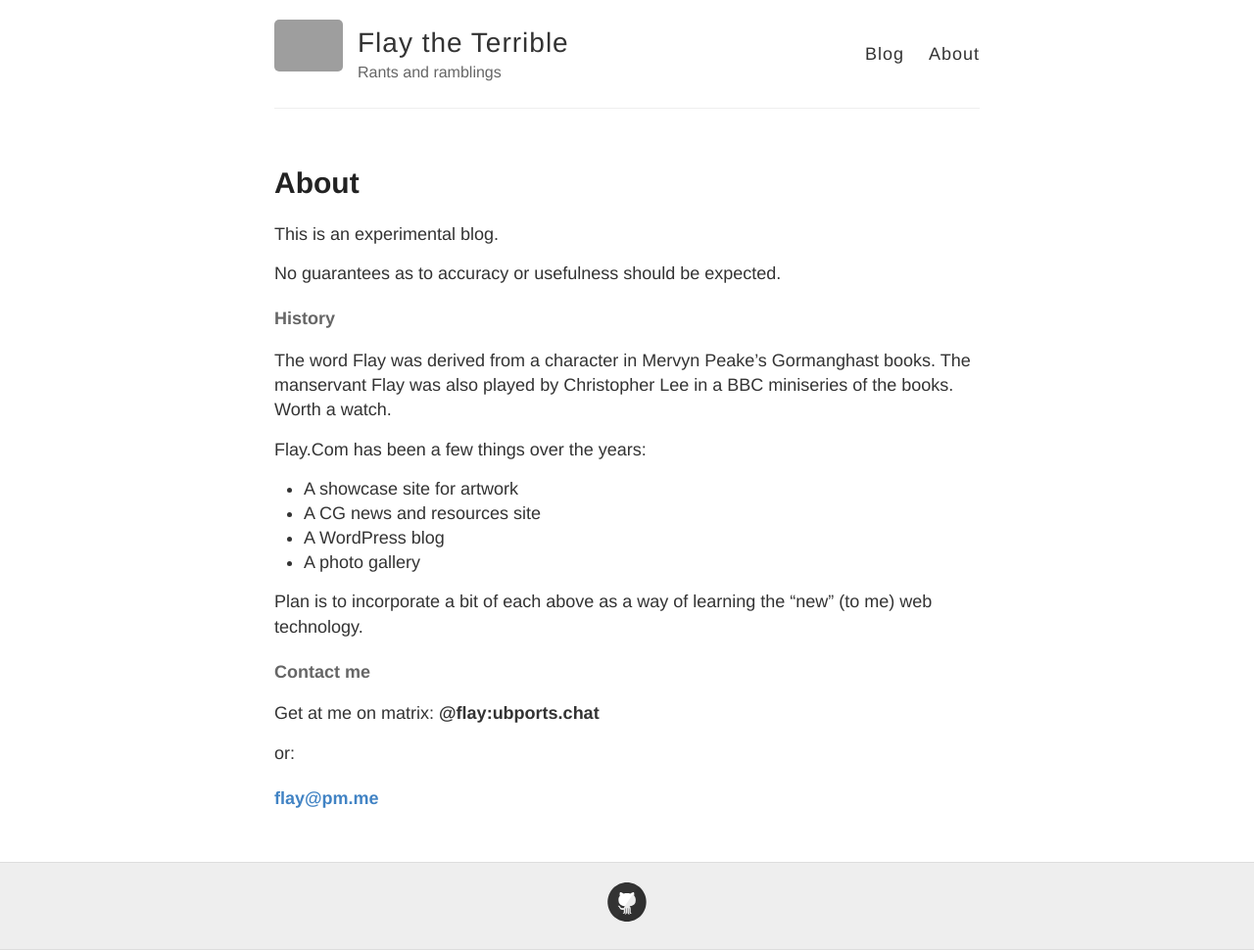
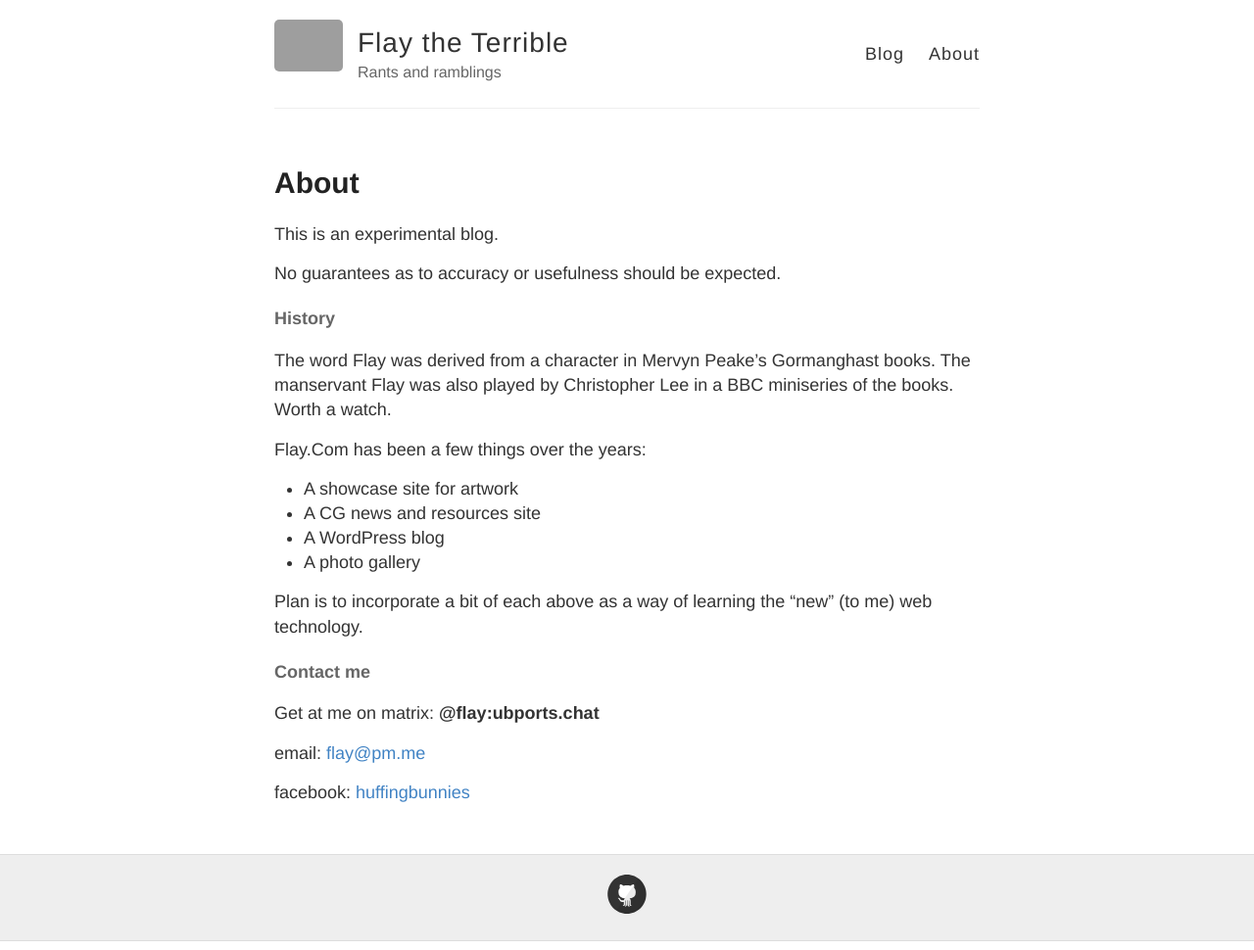
Before and after one commit to FlayTheTerrible/FlayTheTerrible.github.io, a Jekyll site: the page built from about.md, in a window 1280 px wide. Shown: the whole page at 98% size. Built offline with Jekyll 4.4.1, drawn with Linux system fonts in a browser that asks for light colours; grey boxes are pictures that could not be loaded.

Commit message:
updated about

```diff
--- a/about.md
+++ b/about.md
@@ -26,6 +26,6 @@ Plan is to incorporate a bit of each above as a way of learning the "new" (to me
 
 Get at me on matrix: **@flay:ubports.chat**
 
-or:
+email: [flay@pm.me](mailto:flay@pm.me)
 
-#### [flay@pm.me](mailto:flay@pm.me)
+facebook: [huffingbunnies](https://www.facebook.com/huffingbunnies "huff the bunnies")
```
